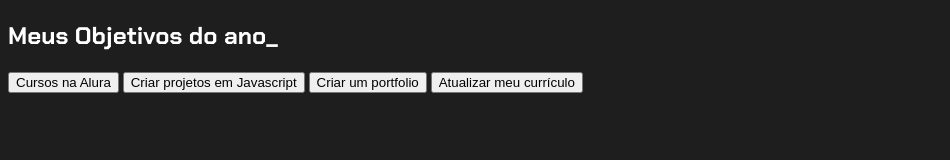
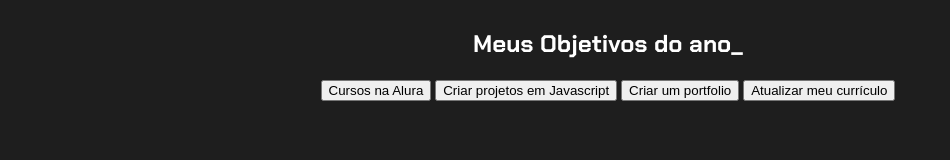
Before and after one commit to correia1302/correia, a plain HTML site: page index.html in a window 1280 px wide. Shown: the whole page, without its empty margins (0-950 px from the left). Drawn offline with Linux system fonts and the light colour scheme.

Commit message:
Update style.css

```diff
--- a/style.css
+++ b/style.css
@@ -13,4 +13,9 @@ body {
     background-color: var(--cor-de-fundo);
     color: var(--branco);
     font-family: 'Chakra Petch', sans-serif;
-}
+} .conteudo-principal{
+   display: flex;
+   flex-direction: column;
+   justify-content: center;
+   align-items: center;
+    max-width: 1200px;
```
